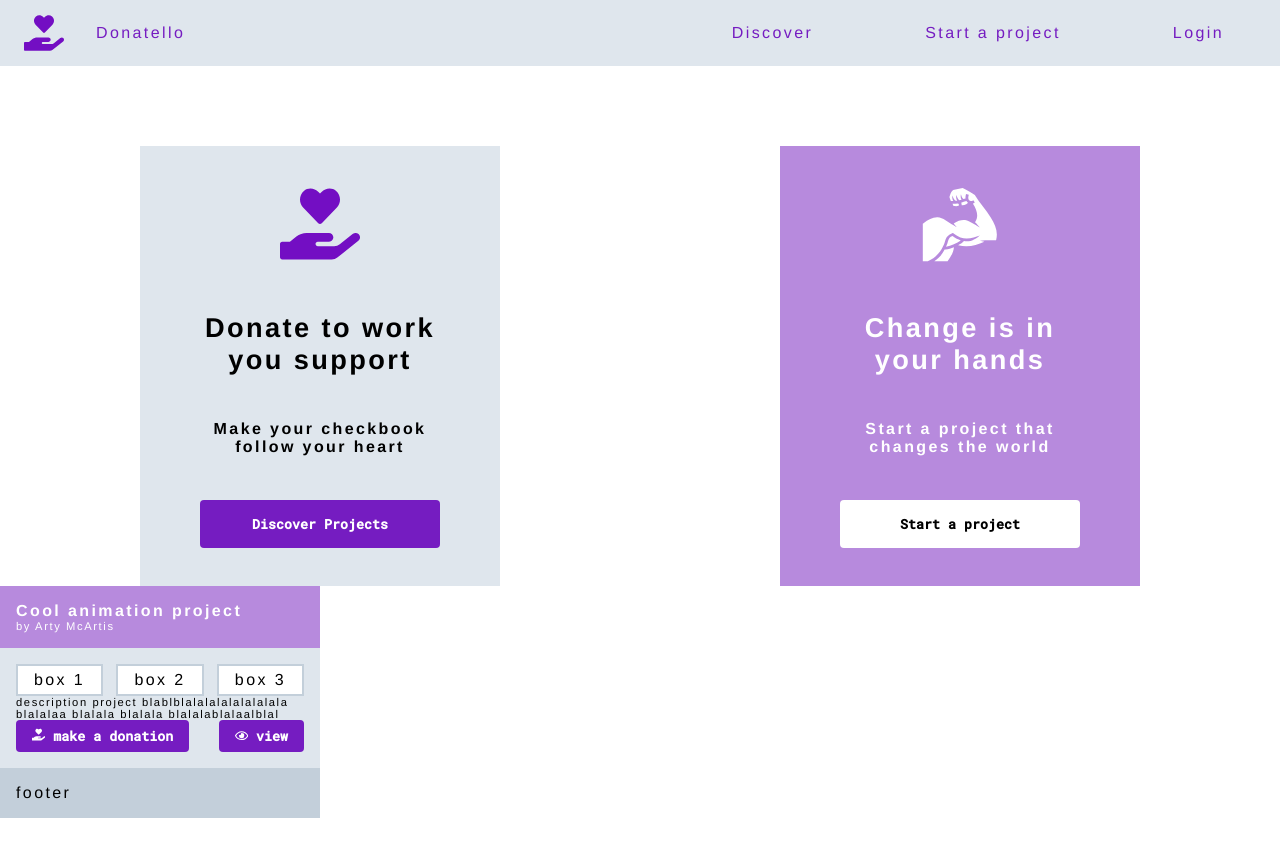
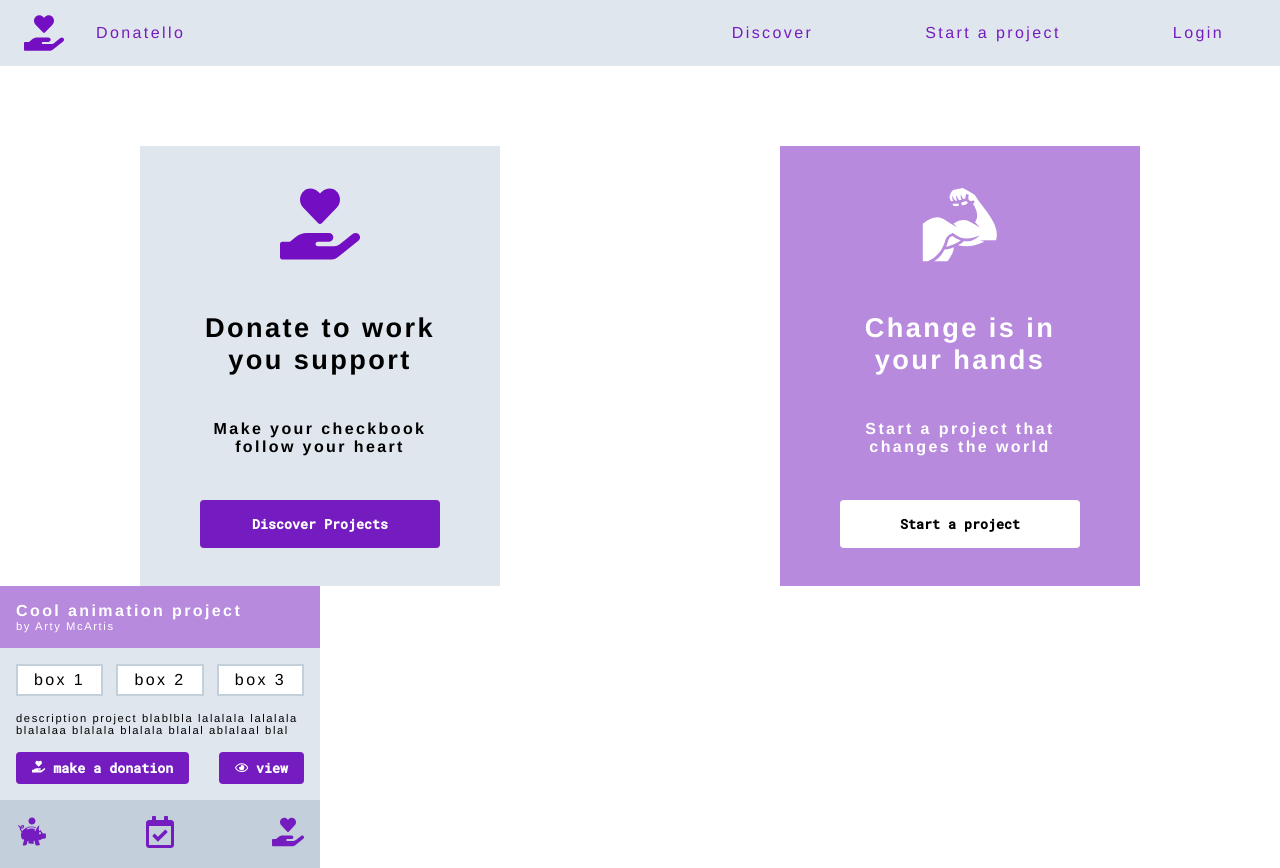
Before and after one commit to Reinoptland/donatello-frontend, a React (Create React App) app: page / in a window 1280 px wide. Before the commit the page ends 818 px from the top, so only its background shows below. Built offline with nearby package versions, Linux system fonts and the light colour scheme.

Commit message:
1ste set-up styling project card and props

```diff
--- a/src/components/ProjectCard.js
+++ b/src/components/ProjectCard.js
@@ -3,6 +3,8 @@ import "./ProjectCard.scss";
 import Button from "./BtnCtA";
 import { FaHandHoldingHeart } from "react-icons/fa";
 import { FaRegEye } from "react-icons/fa";
+import { GiPiggyBank } from "react-icons/gi";
+import { FaRegCalendarCheck } from "react-icons/fa";
 
 const ProjectCard = (props) => {
   return (
@@ -26,8 +28,8 @@ const ProjectCard = (props) => {
           </div>
         </div>
         <p className="project-card__text project-card__text--black">
-          description project blablblalalalalalalalala blalalaa blalala blalala
-          blalalablalaalblal
+          description project blablbla lalalala lalalala blalalaa blalala
+          blalala blalal ablalaal blal
         </p>
         <div className="project-card__btn">
           <Button
@@ -50,7 +52,17 @@ const ProjectCard = (props) => {
           />
         </div>
       </div>
-      <div className="project-card__footer">footer</div>
+      <div className="project-card__footer">
+        <div>
+          <GiPiggyBank style={{ color: "#751cc1", fontSize: "2em" }} />
+        </div>
+        <div>
+          <FaRegCalendarCheck style={{ color: "#751cc1", fontSize: "2em" }} />
+        </div>
+        <div>
+          <FaHandHoldingHeart style={{ color: "#751cc1", fontSize: "2em" }} />
+        </div>
+      </div>
     </div>
   );
 };
--- a/src/components/ProjectCard.scss
+++ b/src/components/ProjectCard.scss
@@ -34,6 +34,7 @@
     }
     &--black {
       color: $black;
+      margin: $medium 0;
     }
   }
   &__tags {
@@ -58,4 +59,10 @@
     flex-direction: row;
     align-items: center;
   }
+  &__footer {
+    display: flex;
+    justify-content: space-between;
+    flex-direction: row;
+    align-items: center;
+  }
 }
```
